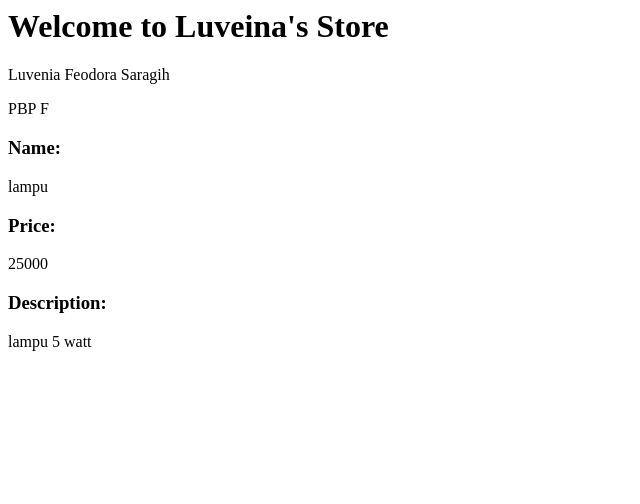
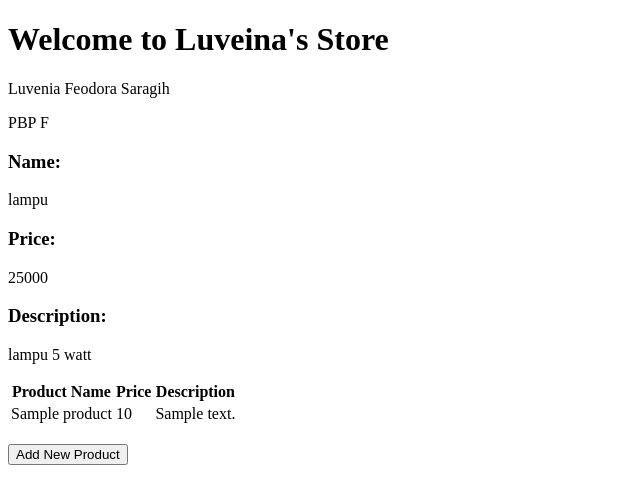
Before and after one commit to luveina/TugasIndividu2, a Django app: page / in a window 1280 px wide. Shown: the top 504 px of the page, without its empty margins (0-640 px from the left). Run offline with Django 5.2, Linux system fonts and the light colour scheme; tables that the repository leaves empty hold one stand-in row (values such as "Sample post").

Commit message:
menyelesaikan Tugas Individu 3

```diff
--- a/luveinas_store/settings.py
+++ b/luveinas_store/settings.py
@@ -55,7 +55,7 @@ ROOT_URLCONF = 'luveinas_store.urls'
 TEMPLATES = [
     {
         'BACKEND': 'django.template.backends.django.DjangoTemplates',
-        'DIRS': [],
+        'DIRS': [BASE_DIR / 'templates'],
         'APP_DIRS': True,
         'OPTIONS': {
             'context_processors': [
--- a/main/models.py
+++ b/main/models.py
@@ -1,6 +1,8 @@
+import uuid
 from django.db import models
 
 class Product(models.Model):
+    id = models.UUIDField(primary_key=True, default=uuid.uuid4, editable=False)
     name = models.CharField(max_length=255)
     price = models.IntegerField()
     description = models.TextField()
--- a/main/templates/main.html
+++ b/main/templates/main.html
@@ -1,3 +1,5 @@
+{% extends 'base.html' %}
+{% block content %}
 <h1>Welcome to Luveina's Store</h1>
 <p>{{ author }}</p>
 <p>{{ class }}</p>
@@ -7,3 +9,32 @@
 <p>{{ price }}</p> <!-- Ubah sesuai dengan harga -->
 <h3>Description: </h3>
 <p>{{ description }}</p> <!-- Ubah sesuai dengan deskripsi -->
+
+{% if not products %}
+<p>Belum ada data produk pada Luveina's Store.</p>
+{% else %}
+<table>
+  <tr>
+    <th>Product Name</th>
+    <th>Price</th>
+    <th>Description</th>
+  </tr>
+
+  {% comment %} Berikut cara memperlihatkan data product di bawah baris ini
+  {% endcomment %}
+  {% for product in products %}
+  <tr>
+    <td>{{product.name}}</td>
+    <td>{{product.price}}</td>
+    <td>{{product.description}}</td>
+  </tr>
+  {% endfor %}
+</table>
+{% endif %}
+
+<br />
+
+<a href="{% url 'main:create_product' %}">
+  <button>Add New Product</button>
+</a>
+{% endblock content %}
--- a/main/urls.py
+++ b/main/urls.py
@@ -1,8 +1,13 @@
 from django.urls import path
-from main.views import show_main
+from main.views import show_main, create_product,show_xml, show_json, show_xml_by_id, show_json_by_id
 
 app_name = 'main'
 
 urlpatterns = [
     path('', show_main, name='show_main'),
+    path('create-product', create_product, name='create_product'),
+    path('xml/', show_xml, name='show_xml'),
+    path('json/', show_json, name='show_json'),
+    path('xml/<str:id>/', show_xml_by_id, name='show_xml_by_id'),
+    path('json/<str:id>/', show_json_by_id, name='show_json_by_id'),
 ]
--- a/main/views.py
+++ b/main/views.py
@@ -1,14 +1,46 @@
-from django.shortcuts import render
+from django.http import HttpResponse
+from django.core import serializers
+from django.shortcuts import render, redirect
+from main.forms import ProductForm
+from main.models import Product
 
 # Create your views here.
 def show_main(request):
+    products = Product.objects.all()
+
     context = {
-        'app_name': 'Luveina\'s Store',
         'author' : 'Luvenia Feodora Saragih',
         'class' : 'PBP F',
         'name' : 'lampu',
-        'price': 25000,
-        'description': 'lampu 5 watt'
+        'price' : 25000,
+        'description' : 'lampu 5 watt',
+        'products' : products
     }
 
     return render(request, "main.html", context)
+
+def create_product(request):
+    form = ProductForm(request.POST or None)
+
+    if form.is_valid() and request.method == "POST":
+        form.save()
+        return redirect('main:show_main')
+
+    context = {'form': form}
+    return render(request, "create_product.html", context)
+
+def show_xml(request):
+    data = Product.objects.all()
+    return HttpResponse(serializers.serialize("xml", data), content_type="application/xml")
+
+def show_json(request):
+    data = Product.objects.all()
+    return HttpResponse(serializers.serialize("json", data), content_type="application/json")
+
+def show_xml_by_id(request, id):
+    data = Product.objects.filter(pk=id)
+    return HttpResponse(serializers.serialize("xml", data), content_type="application/xml")
+
+def show_json_by_id(request, id):
+    data = Product.objects.filter(pk=id)
+    return HttpResponse(serializers.serialize("json", data), content_type="application/json")
--- /dev/null
+++ b/templates/base.html
@@ -0,0 +1,13 @@
+{% load static %}
+<!DOCTYPE html>
+<html lang="en">
+  <head>
+    <meta charset="UTF-8" />
+    <meta name="viewport" content="width=device-width, initial-scale=1.0" />
+    {% block meta %} {% endblock meta %}
+  </head>
+
+  <body>
+    {% block content %} {% endblock content %}
+  </body>
+</html>
```
Also changed, not shown: main/forms.py (added, +7 -0 lines), main/templates/create_product.html (added, +18 -0 lines), README.md, images/json.png (added), images/json_id.png (added), images/xml.png (added), images/xml_id.png (added), main/migrations/0002_product_delete_moodentry.py (added).
